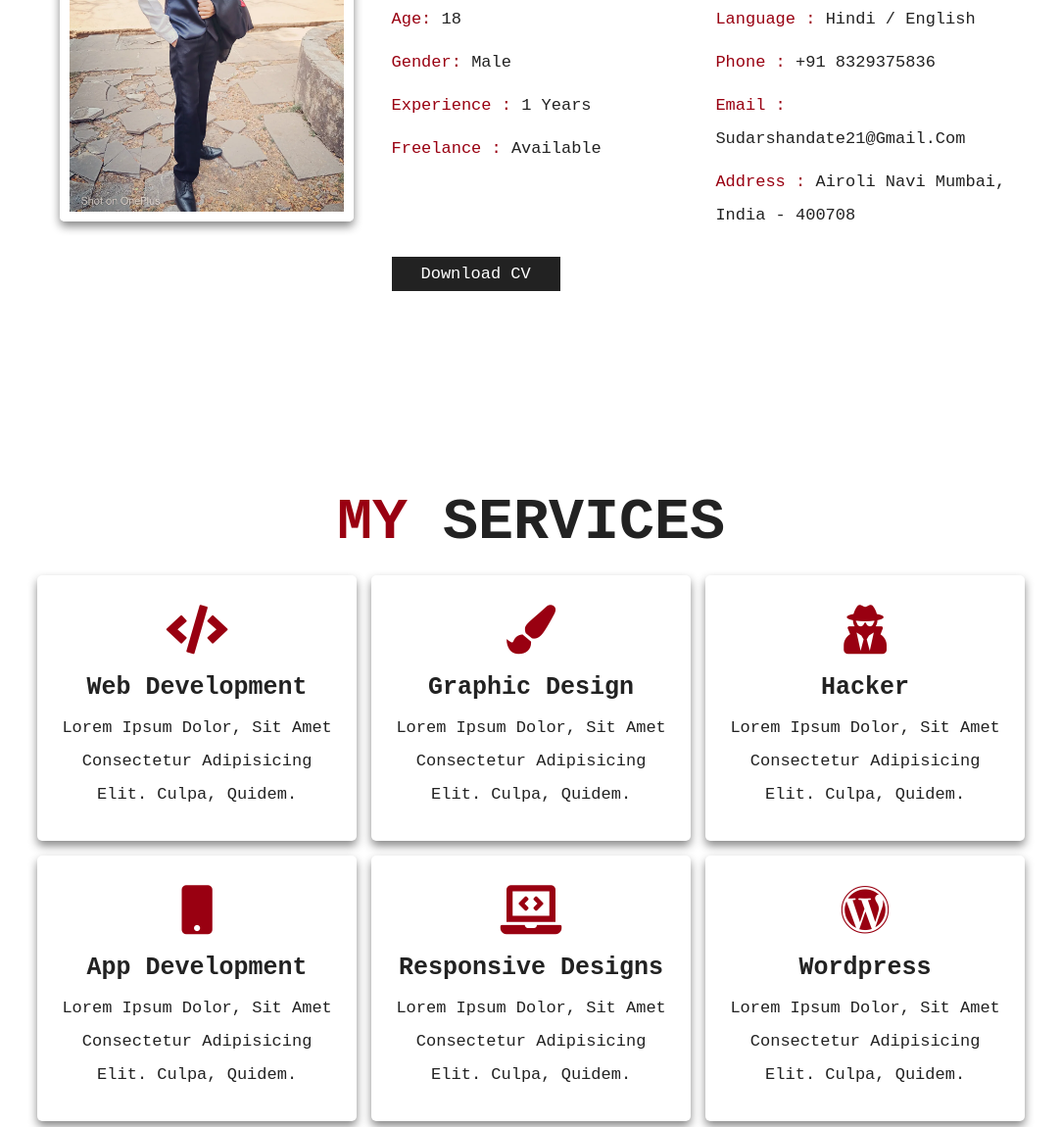
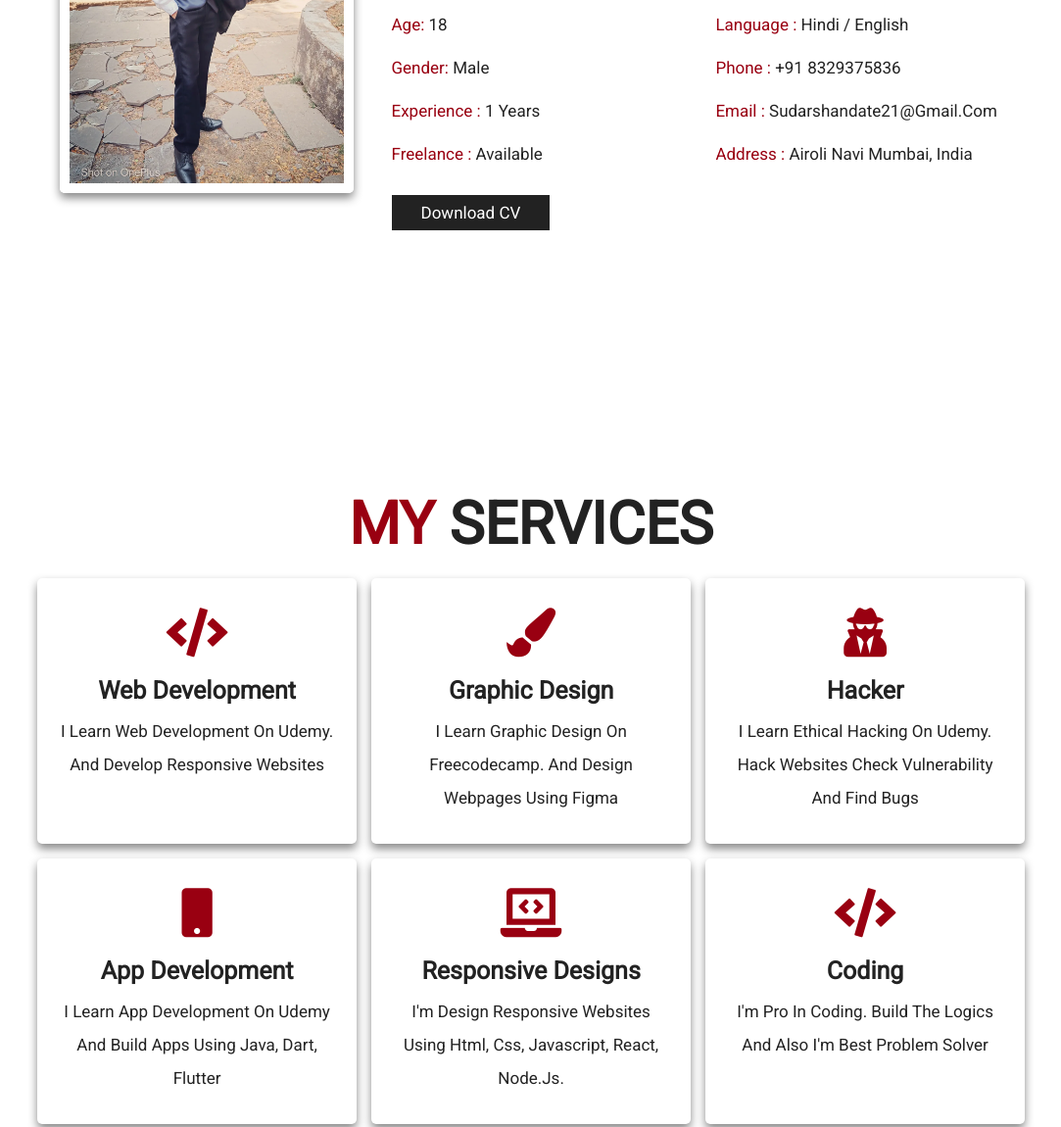
Before and after one commit to SudarshanProCoder/sudarshandate, a plain HTML site: page index.html in a window 1280 px wide. Shown: the part 1121-2271 px from the top of the page at 98% size, without its empty margins (73-1156 px from the left). Drawn offline with nearby package versions, Linux system fonts and the light colour scheme.

Commit message:
final commit

```diff
--- a/css/style.css
+++ b/css/style.css
@@ -1,4 +1,4 @@
-@import url('https://fonts.googleapis.com/css2?family=Nunito:wght@200;300;400;600;700&display=swap');
+@import url('https://fonts.googleapis.com/css2?family=Roboto&display=swap');
 :root {
     --cherry: #990011FF;
     --primary-color: #fff;
@@ -13,7 +13,7 @@
 }
 
 * {
-    font-family: 'Inconsolata', monospace;
+    font-family: 'Roboto', sans-serif;
     margin: 0;
     padding: 0;
     box-sizing: border-box;
--- a/index.html
+++ b/index.html
@@ -6,7 +6,7 @@
     <meta http-equiv="X-UA-Compatible" content="IE=edge">
     <meta name="viewport" content="width=device-width, initial-scale=1.0">
     <title>sudarshan date</title>
-    <link rel="shortcut icon" href="images/sd_logo.jpg" type="image/x-icon">
+    <link rel="shortcut icon" href="images/icon.jpg" type="image/x-icon">
     <link rel="stylesheet" href="https://cdnjs.cloudflare.com/ajax/libs/font-awesome/5.15.3/css/all.min.css">
     <link rel="stylesheet" href="css/style.css">
 
@@ -58,7 +58,10 @@
 
             <div class="content">
                 <h3> my name is <span> sudarshan date </span> </h3>
-                <p class="info">Lorem ipsum dolor sit amet consectetur adipisicing elit. Ad debitis, dolorem omnis dolorum non provident distinctio inventore culpa in, nam eligendi quos modi vel aliquid blanditiis velit natus voluptatem deleniti.</p>
+                <p class="info">Hello I am sudarshan date. I have not, much to say about myself but a quick introduction to <b>WHOAmI.</b> i'm a IT student in bharati vidyapeeth college of engineering.
+                    <br> i'm programmer and also hacker
+
+                </p>
                 <div class="box-container">
                     <div class="box">
                         <p> <span> age: </span> 18 </p>
@@ -70,10 +73,10 @@
                         <p> <span> language : </span> hindi / english </p>
                         <p> <span> phone : </span> +91 8329375836 </p>
                         <p> <span> email : </span> sudarshandate21@gmail.com </p>
-                        <p> <span> address : </span> airoli navi mumbai, india - 400708 </p>
+                        <p> <span> address : </span> airoli navi mumbai, india </p>
                     </div>
                 </div>
-                <a href="#" class="btn">download CV</a>
+                <a href="images/sudarshanDate_Resume.pdf" class="btn" target="_blank">download CV</a>
             </div>
 
         </div>
@@ -91,37 +94,37 @@
             <div class="box tilt">
                 <i class="fas fa-code"></i>
                 <h3>web development</h3>
-                <p>Lorem ipsum dolor, sit amet consectetur adipisicing elit. Culpa, quidem.</p>
+                <p>i learn web development on udemy. and develop responsive websites</p>
             </div>
 
             <div class="box tilt">
                 <i class="fas fa-paint-brush"></i>
                 <h3>graphic design</h3>
-                <p>Lorem ipsum dolor, sit amet consectetur adipisicing elit. Culpa, quidem.</p>
+                <p>i learn graphic design on freecodecamp. and design webpages using figma</p>
             </div>
 
             <div class="box tilt">
                 <i class="fas fa-user-secret"></i>
                 <h3>hacker</h3>
-                <p>Lorem ipsum dolor, sit amet consectetur adipisicing elit. Culpa, quidem.</p>
+                <p>i learn ethical hacking on udemy. hack websites check vulnerability and find bugs</p>
             </div>
 
             <div class="box tilt">
                 <i class="fas fa-mobile"></i>
                 <h3>app development</h3>
-                <p>Lorem ipsum dolor, sit amet consectetur adipisicing elit. Culpa, quidem.</p>
+                <p>i learn app development on udemy and build apps using java, dart, flutter</p>
             </div>
 
             <div class="box tilt">
                 <i class="fas fa-laptop-code"></i>
                 <h3>Responsive designs</h3>
-                <p>Lorem ipsum dolor, sit amet consectetur adipisicing elit. Culpa, quidem.</p>
+                <p>i'm design responsive websites using html, css, javascript, react, node.js.</p>
             </div>
 
             <div class="box tilt">
-                <i class="fab fa-wordpress"></i>
-                <h3>wordpress</h3>
-                <p>Lorem ipsum dolor, sit amet consectetur adipisicing elit. Culpa, quidem.</p>
+                <i class="fas fa-code"></i>
+                <h3>coding</h3>
+                <p>i'm pro in coding. build the logics and also i'm best problem solver</p>
             </div>
 
         </div>
```
Also changed, not shown: images/icon.jpg (added), 1 other file.
